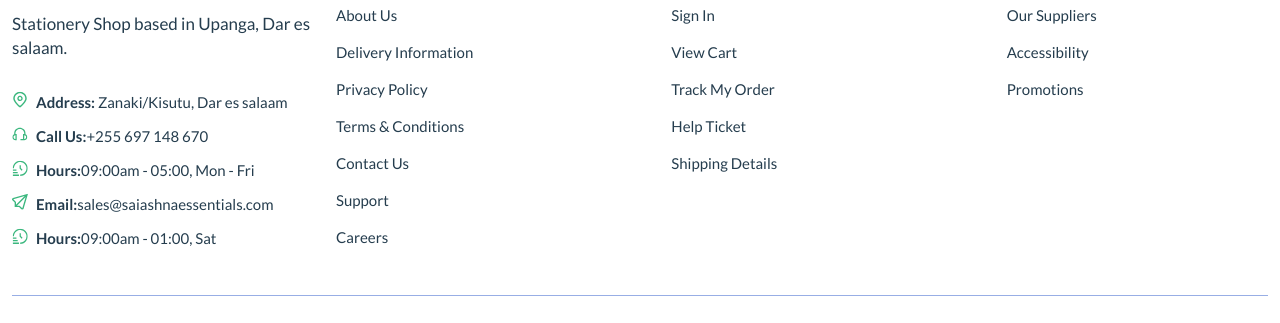
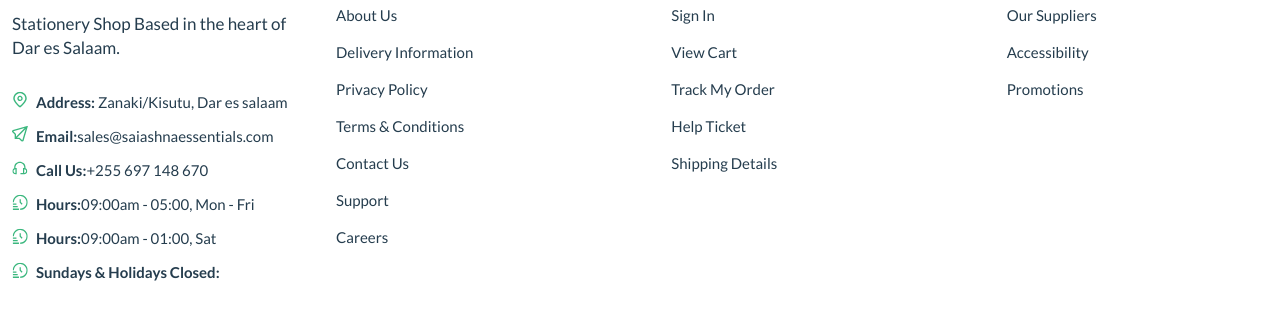
Before and after one commit to rdsande/saiashna, a plain HTML site: page index.html in a window 1280 px wide. Shown: the part 2610-2933 px from the top of the page. Drawn offline with Linux system fonts and the light colour scheme.

Commit message:
Adding changes to the address

```diff
--- a/index.html
+++ b/index.html
@@ -1118,20 +1118,21 @@
                         <div class="widget-about font-md mb-md-3 mb-lg-3 mb-xl-0">
                             <div class="logo mb-30">
                                 <a href="index.html" class="mb-15"><img src="assets/imgs/sailogo.png" alt="logo" /></a>
-                                <p class="font-lg text-heading">Stationery Shop based in Upanga, Dar es salaam. </p>
+                                <p class="font-lg text-heading"> Stationery Shop Based in the heart of Dar es Salaam. </p>
                             </div>
                             <ul class="contact-infor">
                                 <li><img src="assets/imgs/theme/icons/icon-location.svg" alt="" /><strong>Address:
                                     </strong> <span>Zanaki/Kisutu, Dar es salaam</span>
                                 </li>
+                                <li><img src="assets/imgs/theme/icons/icon-email-2.svg"
+                                        alt="" /><strong>Email:</strong><span>sales@saiashnaessentials.com</span></li>
                                 <li><img src="assets/imgs/theme/icons/icon-contact.svg" alt="" /><strong>Call
                                         Us:</strong><span>+255 697 148 670</span></li>
                                         <li><img src="assets/imgs/theme/icons/icon-clock.svg" alt="" /><strong>Hours:</strong><span>09:00am - 05:00, Mon -
                                                 Fri</span></li>
-                                <li><img src="assets/imgs/theme/icons/icon-email-2.svg"
-                                        alt="" /><strong>Email:</strong><span>sales@saiashnaessentials.com</span></li>
                                         <li><img src="assets/imgs/theme/icons/icon-clock.svg" alt="" /><strong>Hours:</strong><span>09:00am - 01:00, Sat</span></li>
-
+<li><img src="assets/imgs/theme/icons/icon-clock.svg" alt="" /><strong>Sundays & Holidays Closed:</strong><span></span>
+</li>
                             </ul>
                         </div>
                     </div>
```
